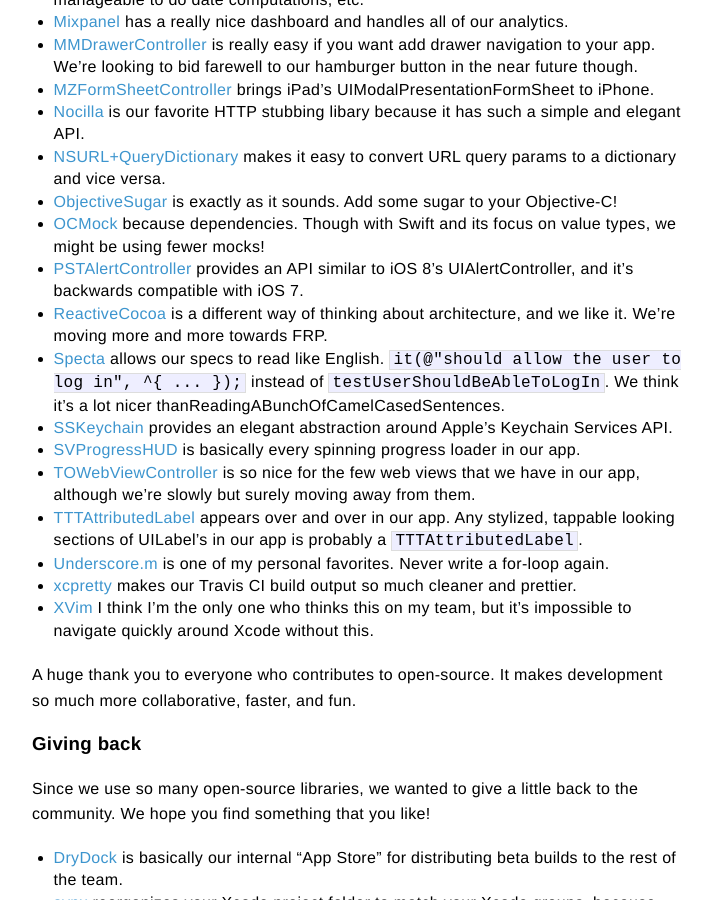
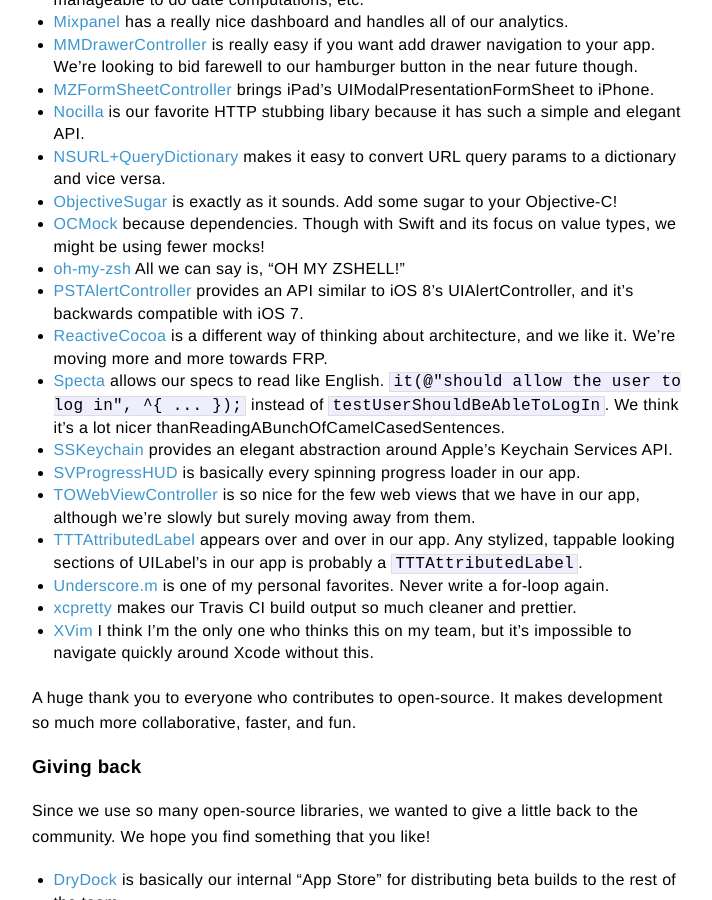
Before and after one commit to venmo/venmo.github.io, a Jekyll site: the page built from _posts/2015-01-08-thank-you-open-source-community.md, in a window 1280 px wide and 900 px high, scrolled down 1561 px. Shown: the whole window, without its empty margins (283-995 px from the left). Built offline with Jekyll 4.4.1, drawn with Linux system fonts in a browser that asks for light colours; Markdown is read by kramdown in place of the engine named in the settings.

Commit message:
Add oh-my-zsh

```diff
--- a/_posts/2015-01-08-thank-you-open-source-community.md
+++ b/_posts/2015-01-08-thank-you-open-source-community.md
@@ -38,6 +38,7 @@
 * [NSURL+QueryDictionary](https://github.com/itsthejb/NSURL-QueryDictionary) makes it easy to convert URL query params to a dictionary and vice versa.
 * [ObjectiveSugar](https://github.com/supermarin/objectivesugar) is exactly as it sounds. Add some sugar to your Objective-C!
 * [OCMock](https://github.com/erikdoe/ocmock) because dependencies. Though with Swift and its focus on value types, we might be using fewer mocks!
+* [oh-my-zsh](https://github.com/robbyrussell/oh-my-zsh) All we can say is, “OH MY ZSHELL!”
 * [PSTAlertController](https://github.com/steipete/PSTAlertController) provides an API similar to iOS 8’s UIAlertController, and it’s backwards compatible with iOS 7.
 * [ReactiveCocoa](https://github.com/ReactiveCocoa/ReactiveCocoa) is a different way of thinking about architecture, and we like it. We’re moving more and more towards FRP.
 * [Specta](https://github.com/specta/specta) allows our specs to read like English. `it(@"should allow the user to log in", ^{ ... });` instead of `testUserShouldBeAbleToLogIn`. We think it’s a lot nicer thanReadingABunchOfCamelCasedSentences.
```
